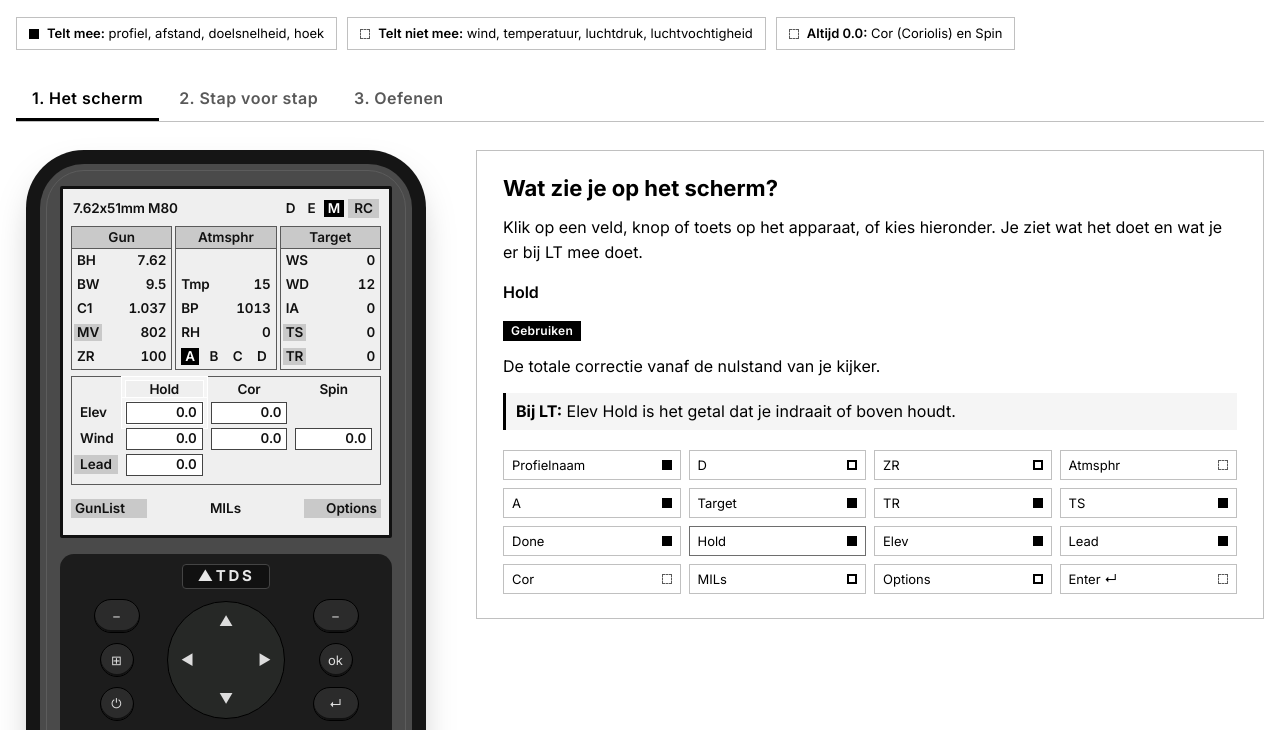
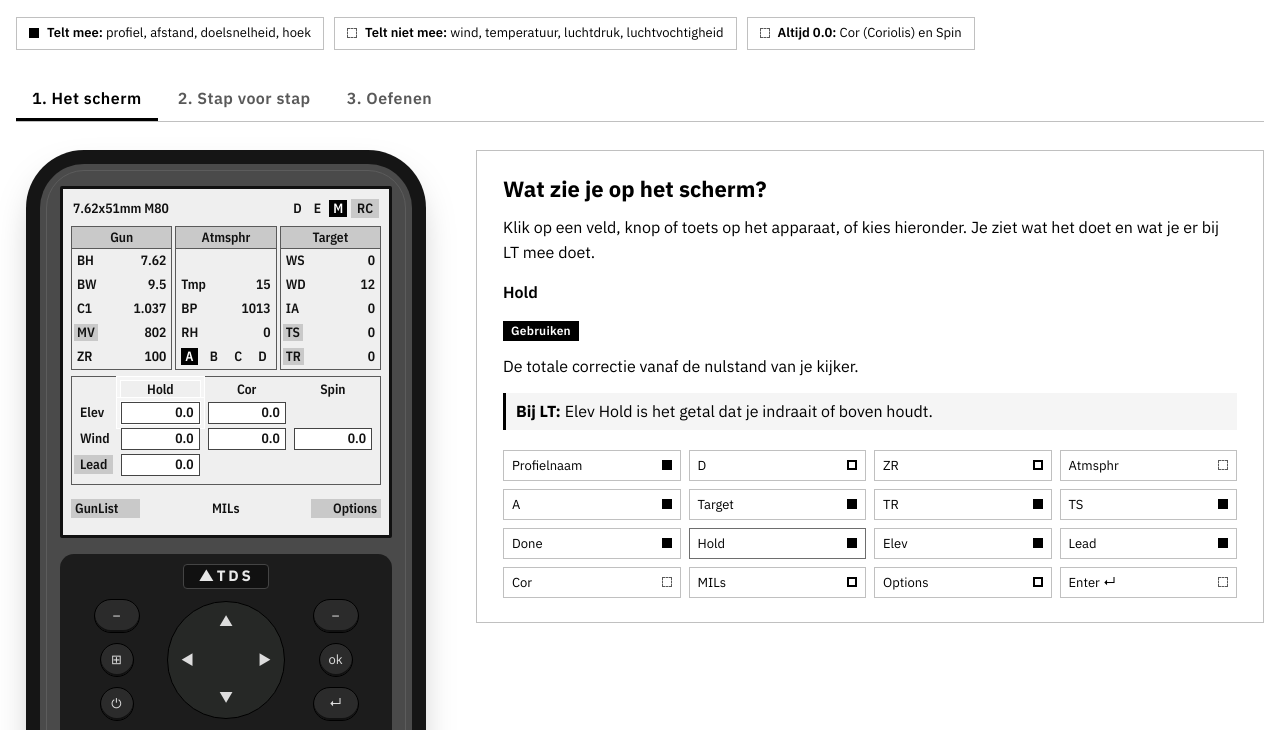
Before and after one commit to Pekururu/lt-atragmx-trainer, a plain HTML site: page index.html in a window 1280 px wide. Shown: the part 213-943 px from the top of the page. Drawn offline with nearby package versions, Linux system fonts and the light colour scheme.

Commit message:
Switch typography to IBM Plex
Use IBM Plex Sans for text, Plex Mono for numbers and calls, and
Plex Sans Condensed on the device screen. Drop unused JetBrains Mono.

Co-Authored-By: Claude Opus 5.5 <noreply@anthropic.com>

```diff
--- a/assets/lt.css
+++ b/assets/lt.css
@@ -28,11 +28,10 @@
 
 html, body { background: var(--bg); }
 
-/* Lettertypes: Inter voor lopende tekst, JetBrains Mono (OmarchyUI) voor koppen, knoppen en labels */
-:root { --font-text: "Inter", system-ui, -apple-system, "Segoe UI", Roboto, Arial, sans-serif; }
-.o-root { font-family: var(--font-text); font-feature-settings: "cv11", "ss01"; font-variant-ligatures: normal; }
-.o-root h1, .o-root h2, .o-root h3, .site-name, .site-nav a, nav.tabs button, .btn, .o-btn, .chip, .legend button,
-.o-root kbd, .explain .name, .turret .read, .fact .val, .call, .doc th, .doc .toc strong { font-family: var(--font-sans); }
+/* Lettertypes: IBM Plex Sans voor tekst en koppen, IBM Plex Mono voor toetsen en getallen */
+:root { --font-text: "IBM Plex Sans", system-ui, -apple-system, "Segoe UI", Roboto, Arial, sans-serif; --font-num: "IBM Plex Mono", ui-monospace, Consolas, monospace; --font-sans: var(--font-text); }
+.o-root { font-family: var(--font-text); font-variant-ligatures: normal; }
+.o-root kbd { font-family: var(--font-num); }
 
 /* Sitekop, gedeeld door beide pagina's */
 .site {
--- a/assets/omarchyui.css
+++ b/assets/omarchyui.css
@@ -1,6 +1,6 @@
 /* OmarchyUI Â· built by build.py from tokens.json and src/ Â· do not edit, edit the source */
-@font-face { font-family: "JetBrains Mono"; font-style: normal; font-weight: 100 900; font-display: swap; src: url("../fonts/JetBrainsMono.ttf") format("truetype"); }
-@font-face { font-family: "JetBrains Mono"; font-style: italic; font-weight: 100 900; font-display: swap; src: url("../fonts/JetBrainsMono-Italic.ttf") format("truetype"); }
+
+
 /* Tokens. Dark first; light with data-theme="light" on <html>, or the device setting when no theme is set. */
 :root, [data-theme="dark"] {
   color-scheme: dark;
--- a/index.html
+++ b/index.html
@@ -9,7 +9,7 @@
 <link rel="stylesheet" href="assets/lt.css">
 <link rel="preconnect" href="https://fonts.googleapis.com">
 <link rel="preconnect" href="https://fonts.gstatic.com" crossorigin>
-<link rel="stylesheet" href="https://fonts.googleapis.com/css2?family=Inter:wght@400;500;600;700&display=swap">
+<link rel="stylesheet" href="https://fonts.googleapis.com/css2?family=IBM+Plex+Mono:wght@400;600&family=IBM+Plex+Sans+Condensed:wght@500;600;700&family=IBM+Plex+Sans:wght@400;500;600;700&display=swap">
 <style>
 /* Layout: werkbank. Links het apparaat (blijft staan), rechts de les die erbij hoort. Op telefoon onder elkaar. */
 /* Kleuren en letters komen uit OmarchyUI (assets/omarchyui.css + assets/lt.css). Hier alleen aliassen. */
@@ -291,9 +291,10 @@ ol.steps li{padding:14px 16px}
   .devcap{margin-top:40px}
 }
 
-/* Trainer: overal Inter */
+/* Lettertypes: IBM Plex Sans voor alles, Plex Mono voor getallen en meldingen, Plex Sans Condensed op het apparaatscherm */
 .o-root, .o-root *{font-family:var(--font-text) !important}
-.screen{letter-spacing:-0.01em}
+.turret .read, .call, .fact .val, .score, table.sol td:last-child{font-family:var(--font-num) !important}
+.screen, .screen *{font-family:"IBM Plex Sans Condensed","Arial Narrow",Arial,sans-serif !important}
 </style>
 
 </head>
@@ -998,6 +999,6 @@ if(["uitleg","stappen","oefenen"].indexOf(location.hash.slice(1))>=0) start=loca
 newScenario(); renderSteps(); setExplain("Hold"); setTab(start);
 })();
 </script>
-<footer class="site-foot">Lowlands Tactical · Ontwerp: OmarchyUI in grijstinten · Lettertype JetBrains Mono (SIL Open Font License)</footer>
+<footer class="site-foot">Lowlands Tactical · Ontwerp: OmarchyUI in grijstinten · Lettertype IBM Plex (SIL Open Font License)</footer>
 </body>
 </html>
```
Also changed, not shown: handleiding.html (+2 -2 lines), fonts/JetBrainsMono-Italic.ttf (deleted), fonts/JetBrainsMono.ttf (deleted), fonts/LICENSE.txt (deleted), 1 other file.
